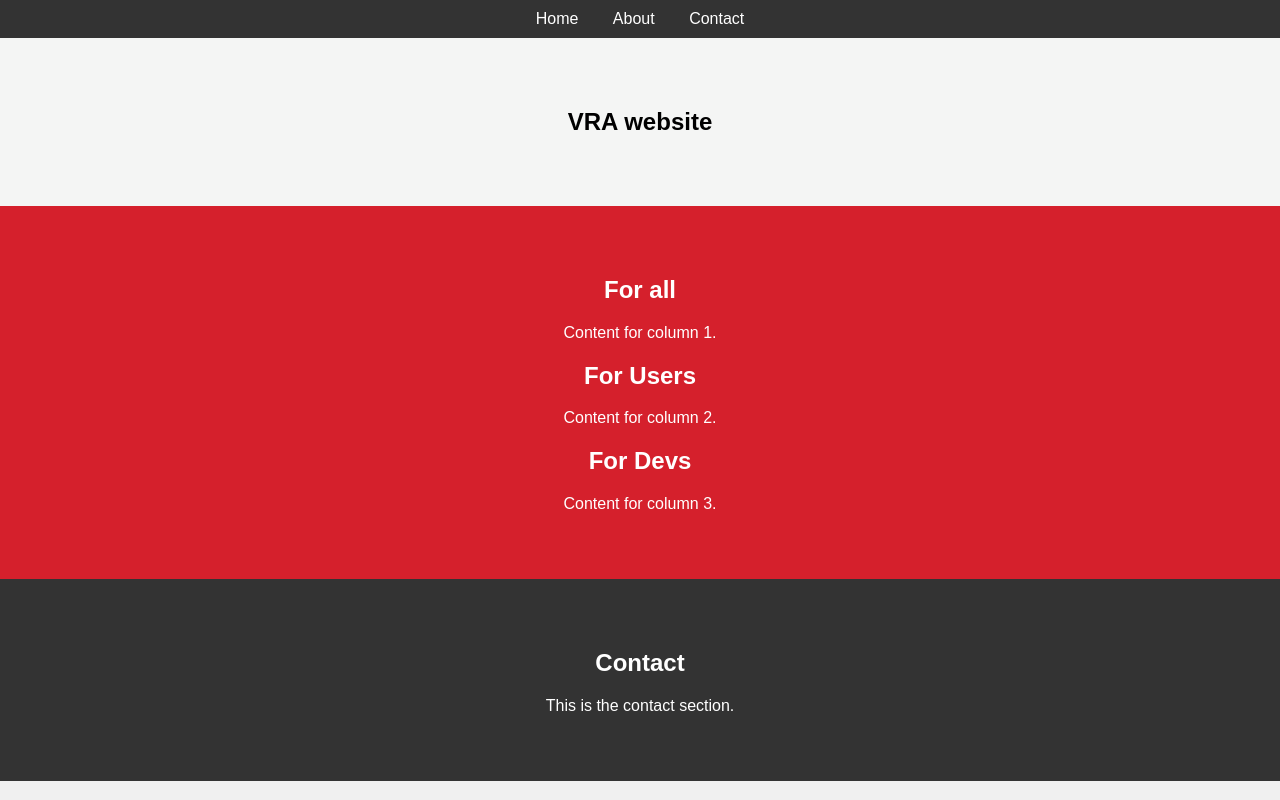
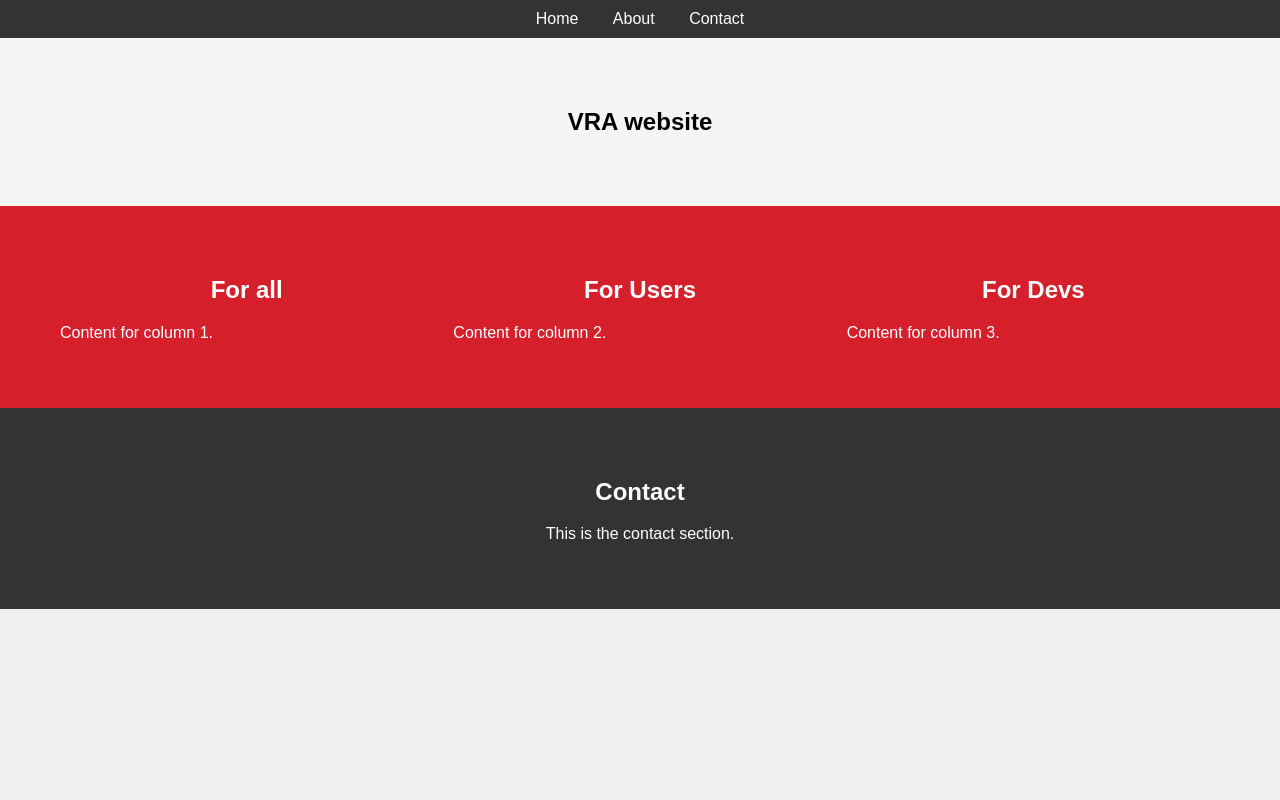
Before and after one commit to HeloiseS/vras4skysurveys.github.io, a plain HTML site: page index.html in a window 1280 px wide. Drawn offline with Linux system fonts and the light colour scheme.

Commit message:
added css sections to make columns appear side by side

```diff
--- a/css/style.css
+++ b/css/style.css
@@ -39,7 +39,14 @@ nav ul li a {
     background-color: #d5202c;
     color: white;
     padding: 50px;
-    text-align: center;
+    text-align: left;
+    display: flex;
+
+}
+
+.section2 .column{
+    flex: 1;
+    margin: 0 10px;
 }
 
 .section3 {
```
